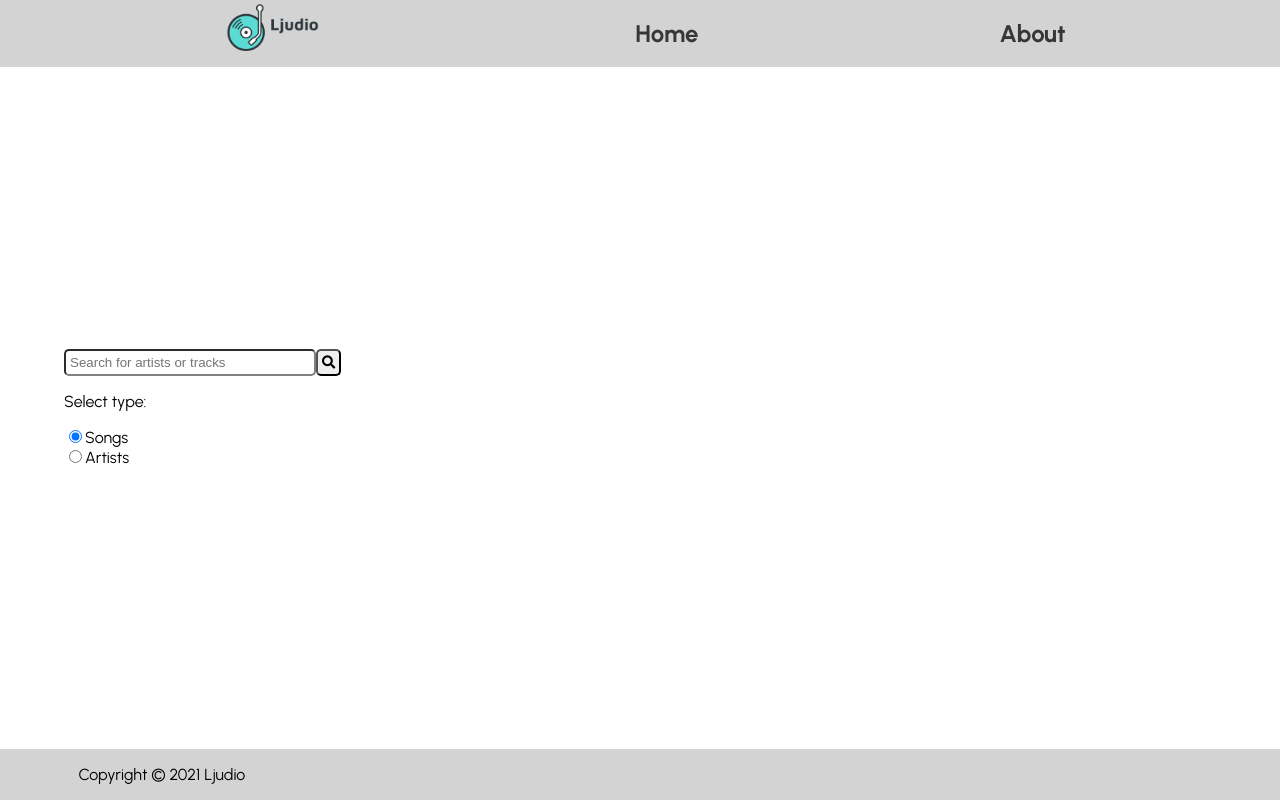
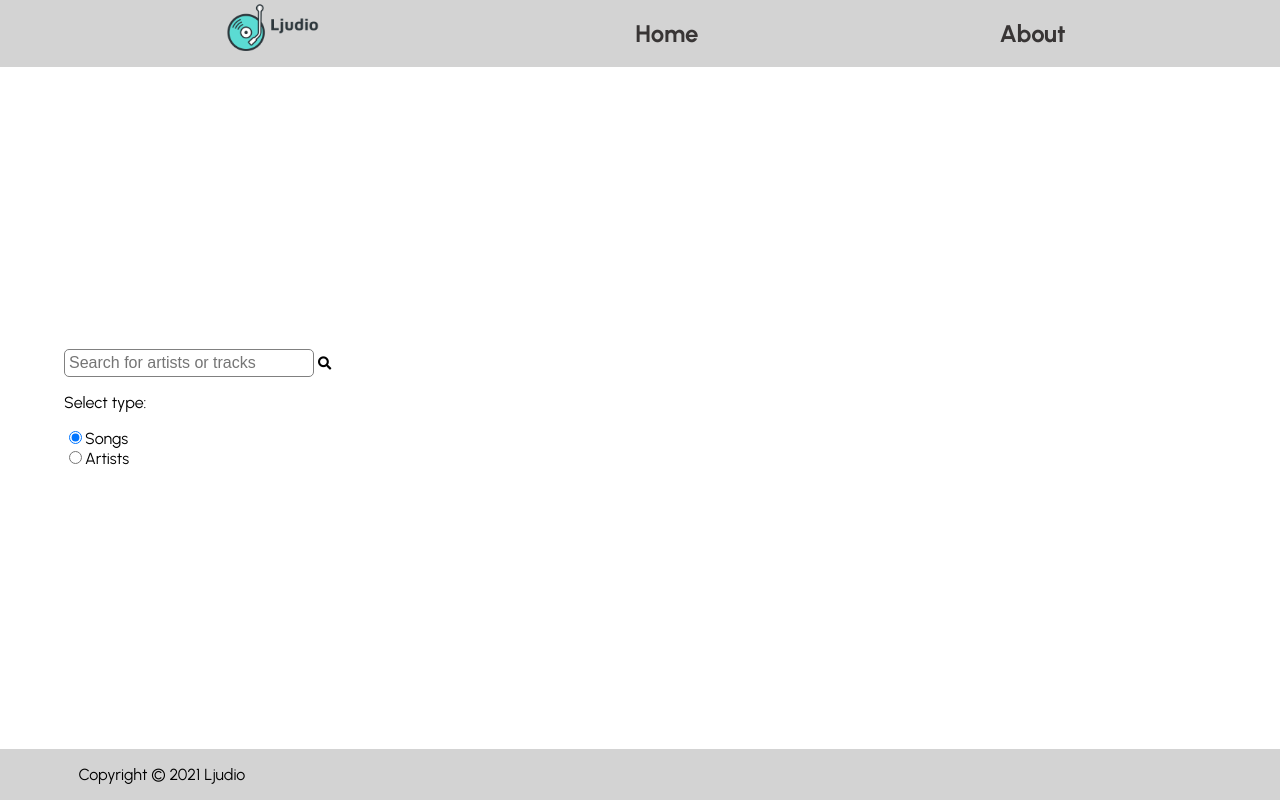
Before and after one commit to jenny567-git/Ljudio, a React (Vite) app in the folder ljudio/: page / in a window 1280 px wide. Built offline with nearby package versions, Linux system fonts and the light colour scheme.

Commit message:
searchbar css update

```diff
--- a/ljudio/src/index.css
+++ b/ljudio/src/index.css
@@ -58,15 +58,22 @@ form{
 
 input[type=text]{
   width: 30vh;
+  /* padding: 6px; */
+  /* margin-top: 8px; */
+  font-size: 16px;
+  border: 1px solid gray;
+  border-radius: 5px;
   /* height: 3vh; */
-  border-radius: 5px;
-  border-color: gray;
+  /* border-radius: 1px; */
+  /* border-color: gray; */
   padding: 0.5vh;
+  /* overflow: hidden; */
 }
 
 button{
   padding: 0.5vh;
-  border-radius: 5px;
+  border: none;
+  background: none;
 }
 
 .container{
```
